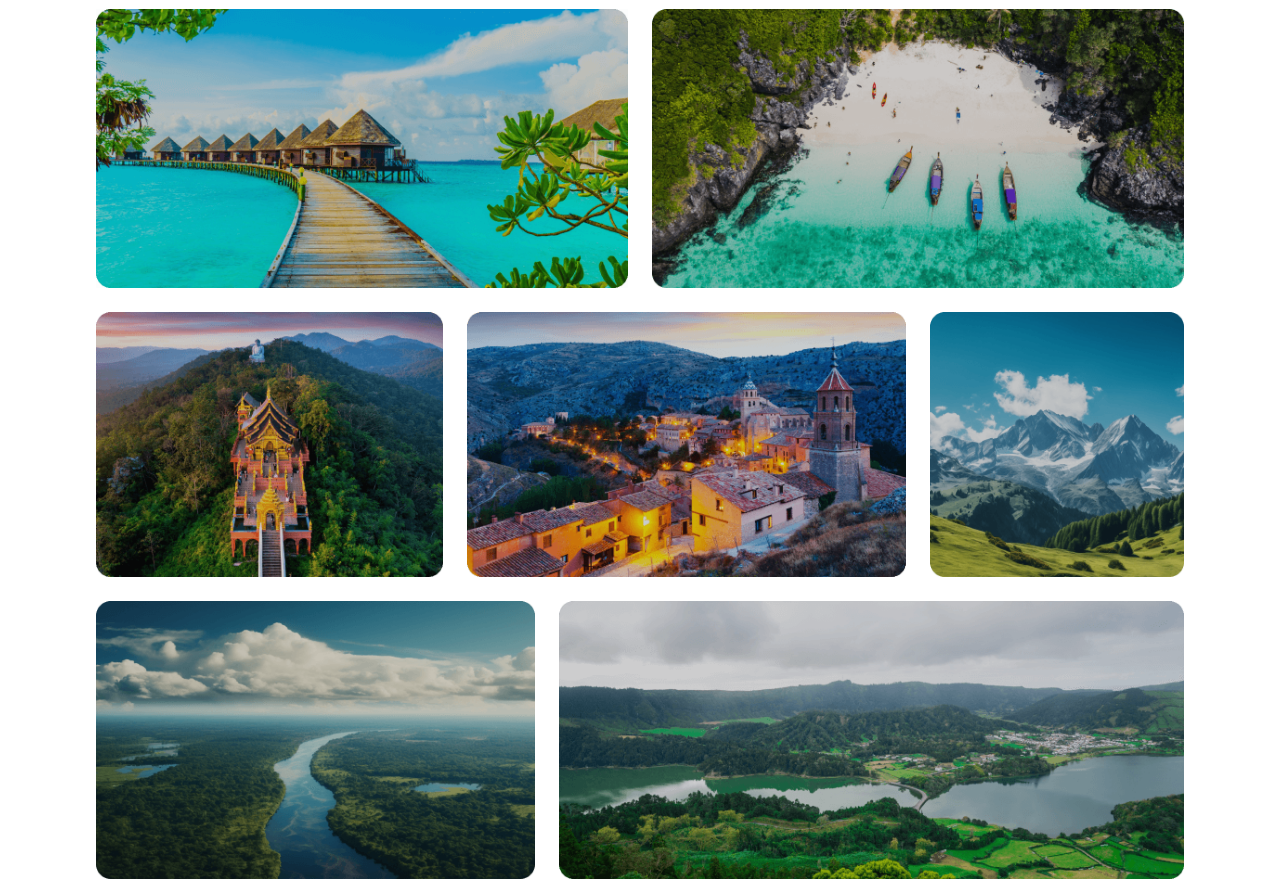
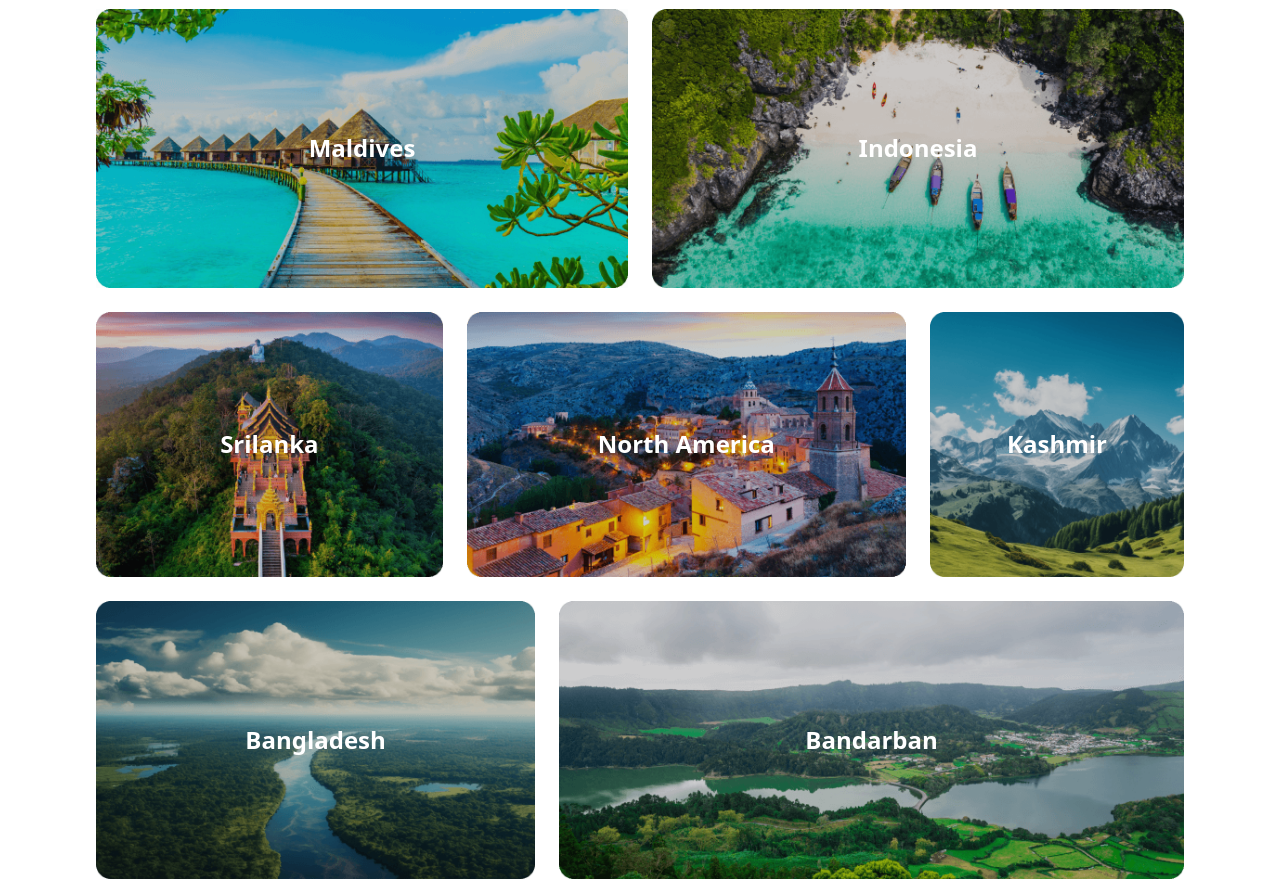
Before and after one commit to rathininfo/Hero-Travel-Website, a plain HTML site: page index.html in a window 1280 px wide. Shown: the part 1280-2159 px from the top of the page. Drawn offline with nearby package versions, Linux system fonts and the light colour scheme.

Commit message:
Place Name added on the images

```diff
--- a/index.html
+++ b/index.html
@@ -123,32 +123,39 @@
          <div class="grid gap-6">
             <!-- ------------------ -->
             <div class="flex gap-6">
-                <div>
-                    <img src="Images/Rectangle 5.png" alt="">
+                <div class="relative">
+                    <img class="" src="Images/Rectangle 5.png" alt="">
+                        <p class="absolute top-1/2 left-1/2 transform -translate-x-1/2 -translate-y-1/2 text-2xl font-bold text-white">Maldives</p>
                 </div>
-                <div>
+                <div class="relative">
                     <img src="Images/Rectangle 8.png" alt="">
+                    <p class="absolute top-1/2 left-1/2 transform -translate-x-1/2 -translate-y-1/2 text-2xl font-bold text-white">Indonesia</p>
                 </div>
             </div>
 <!-- ------------------------------------ -->
             <div class="flex gap-6">
-                <div>
+                <div class="relative">
                     <img src="Images/Rectangle 6.png" alt="">
+                    <p class="absolute top-1/2 left-1/2 transform -translate-x-1/2 -translate-y-1/2 text-2xl font-bold text-white">Srilanka</p>
                 </div>
-                <div>
+                <div class="relative">
                     <img src="Images/Rectangle 7.png" alt="">
+                    <p class="absolute top-1/2 left-1/2 transform -translate-x-1/2 -translate-y-1/2 text-2xl font-bold text-white">North America</p>
                 </div>
-                <div>
+                <div class="relative">
                     <img src="Images/Rectangle 9.png" alt="">
+                    <p class="absolute top-1/2 left-1/2 transform -translate-x-1/2 -translate-y-1/2 text-2xl font-bold text-white">Kashmir</p>
                 </div>
             </div>
 <!-- ----------------------------------- -->
             <div class="flex gap-6">
-                <div >
+                <div class="relative">
                     <img src="Images/Rectangle 11.png" alt="">
+                    <p class="absolute top-1/2 left-1/2 transform -translate-x-1/2 -translate-y-1/2 text-2xl font-bold text-white">Bangladesh</p>
                 </div>
-                <div>
+                <div class="relative">
                     <img src="Images/Rectangle 10.png" alt="">
+                    <p class="absolute top-1/2 left-1/2 transform -translate-x-1/2 -translate-y-1/2 text-2xl font-bold text-white">Bandarban</p>
                 </div>
             </div>
          </div>
```
